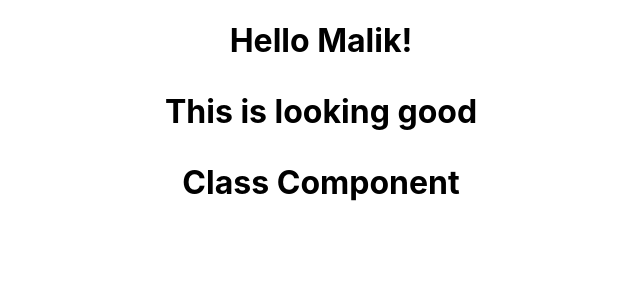
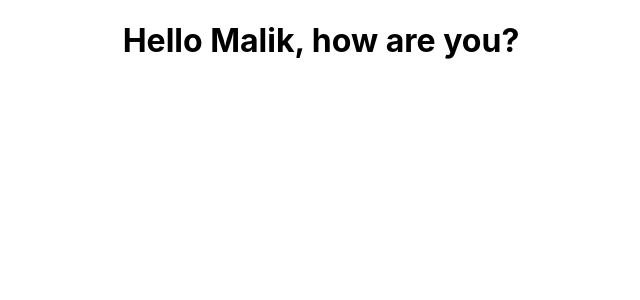
Before and after one commit to MalikSh96/ReactJS, a React (Create React App) app: page / in a window 1280 px wide. Shown: the top 300 px of the page, without its empty margins (319-959 px from the left). Built offline with nearby package versions, Linux system fonts and the light colour scheme.

Commit message:
Worked on JSX, lesson 8 done

```diff
--- a/src/App.js
+++ b/src/App.js
@@ -2,6 +2,7 @@
 import './App.css';
 import Greet from './components/Greet';
 import Welcome from './components/Welcome';
+import Hello from './components/Hello';
 
 
 function App() {
@@ -11,8 +12,9 @@
       {/* To include our Greet component, in this app component we simply specify
         the component as a custom hmtl tag */}
 
-      <Greet />
-      <Welcome />
+      {/* <Greet /> */}
+      {/* <Welcome /> */}
+      <Hello />
     </div>
   );
 }
--- /dev/null
+++ b/src/components/Hello.js
@@ -0,0 +1,27 @@
+import React from 'react';
+
+//This is the JSX version of the Hello component
+// const Hello = () => {
+//     return (
+//         <div className='dummyClass'>
+//             <h1>Hello Malik Sharfo!</h1>
+//         </div>
+//     )
+// }
+
+const Hello = () => {
+    //createElement() accepts 3 parameters, at minimum
+    //1st parameter, a string which specifies the html tag to be rendered
+    //2nd parameter, we get to pass any optional props - Is an object of k/v pairs that will be applied to the element
+    //3rd parameter, is the children for the html element (in this case children for our 'div' tag)
+    //createElement() can accept any number of elements as children.
+    return React.createElement(
+        'div',
+        {
+            id: 'hello',
+            className: 'dummyClass'
+        },
+        React.createElement('h1', null, 'Hello Malik, how are you?'));
+}
+
+export default Hello;
```
Also changed, not shown: 2 other files (tests, documents, lock files or other folders).
